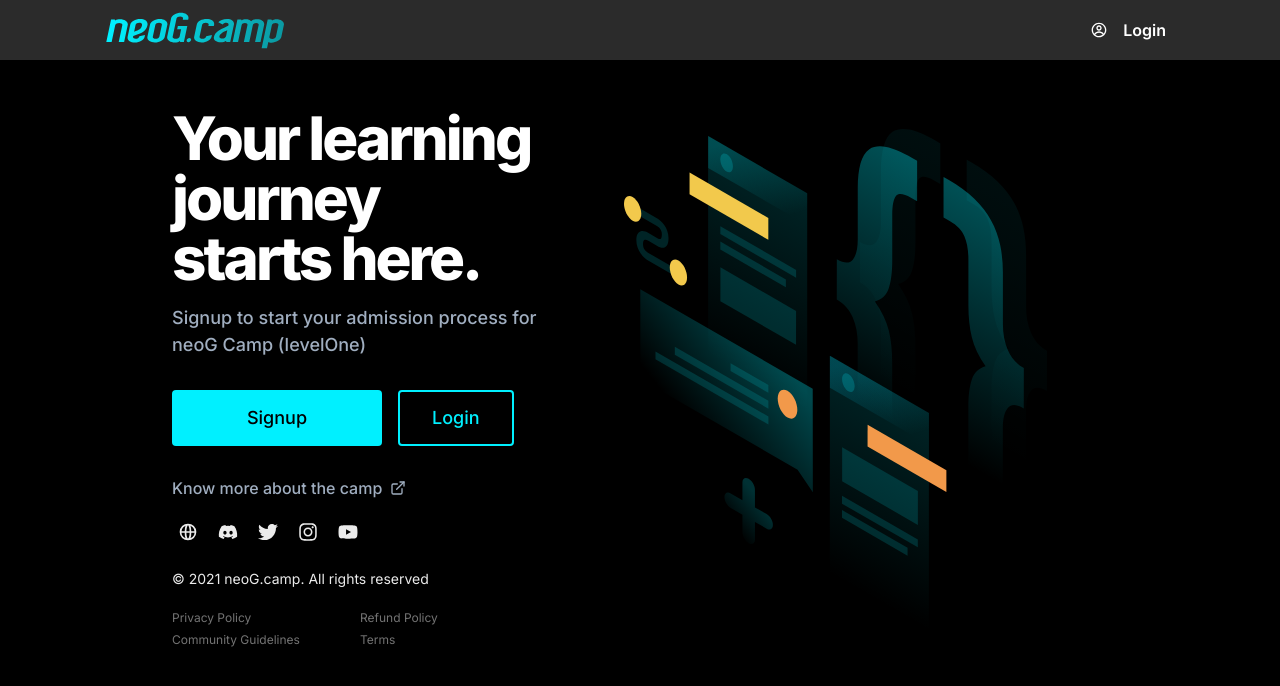
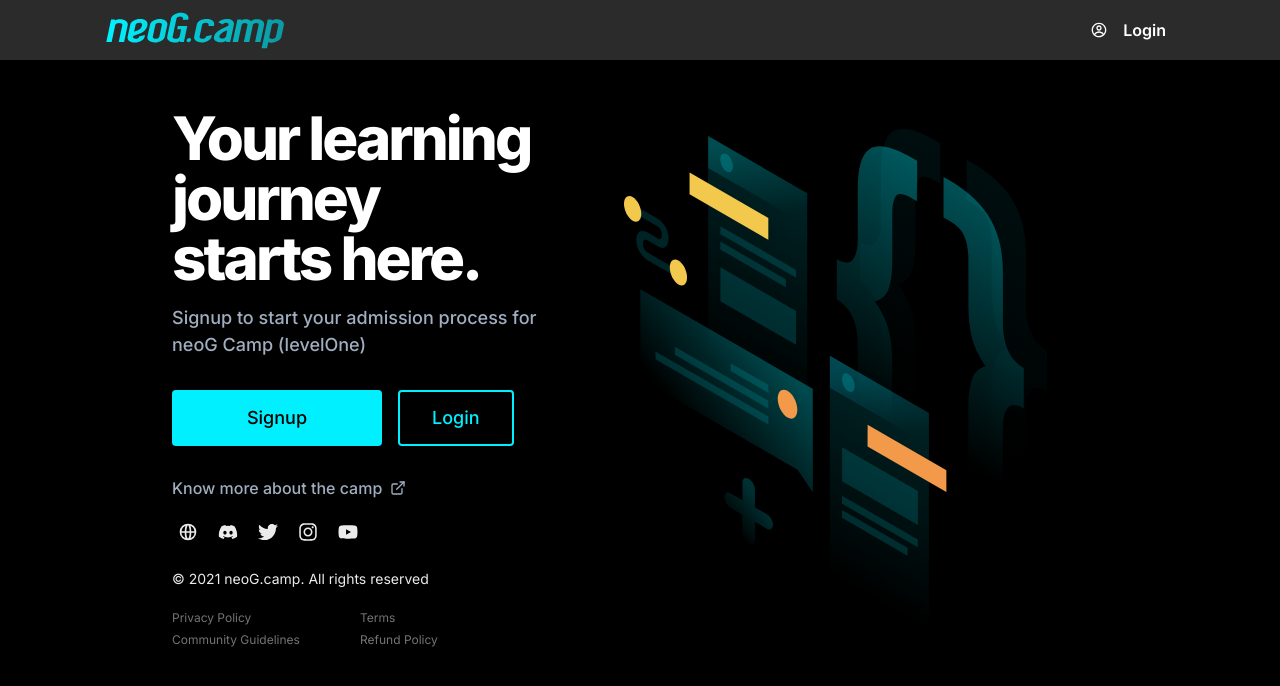
Before and after one commit to SAYUK09/platform-93by4, a Next.js app in the folder client/: page / in a window 1280 px wide. Shown: the top 686 px of the page. Built offline with nearby package versions, Linux system fonts and the light colour scheme; no server answers.

Commit message:
Refactor for links on the home page

```diff
--- a/client/src/components/Footer/footerLinks.tsx
+++ b/client/src/components/Footer/footerLinks.tsx
@@ -55,8 +55,8 @@
   },
   {
     id: 2,
-    label: 'Refund Policy',
-    href: 'https://neog.camp/legal/refund',
+    label: 'Terms',
+    href: 'https://neog.camp/legal/tnc',
   },
   {
     id: 3,
@@ -65,7 +65,7 @@
   },
   {
     id: 4,
-    label: 'Terms',
-    href: 'https://neog.camp/legal/tnc',
+    label: 'Refund Policy',
+    href: 'https://neog.camp/legal/refund',
   },
 ]
```
